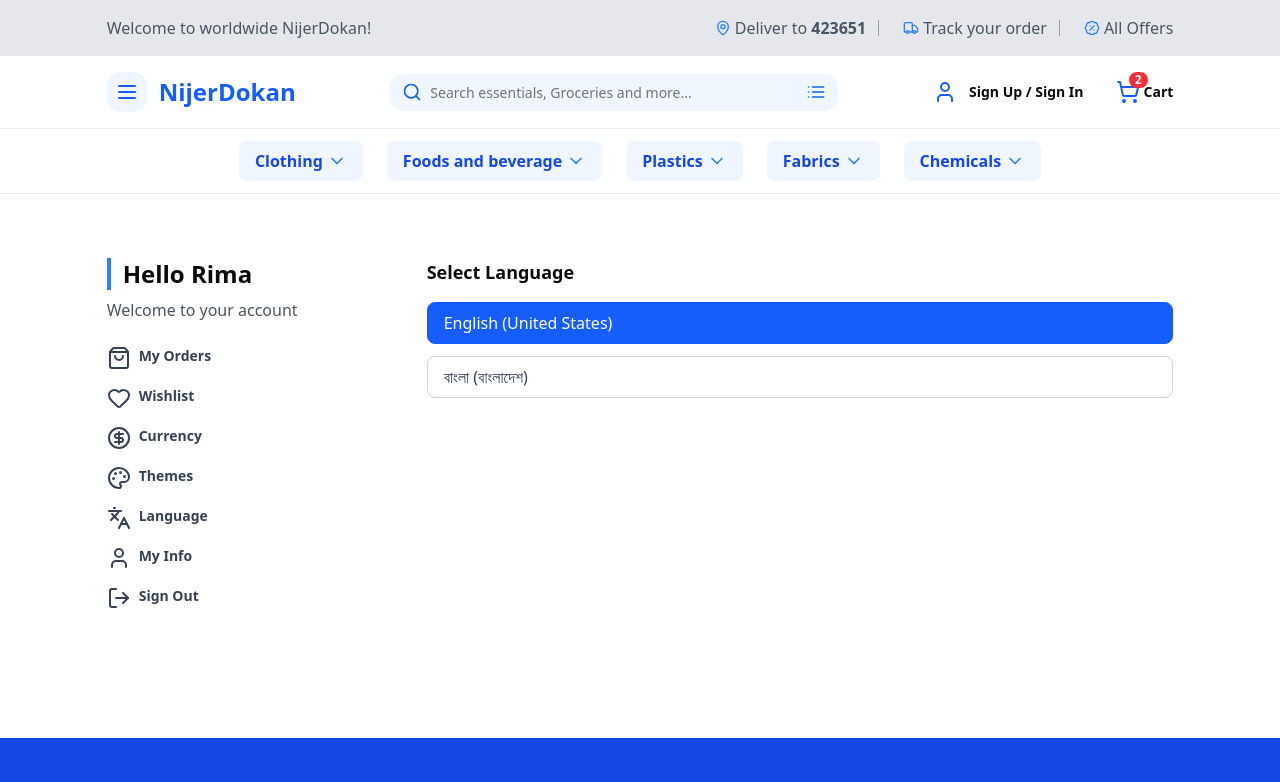
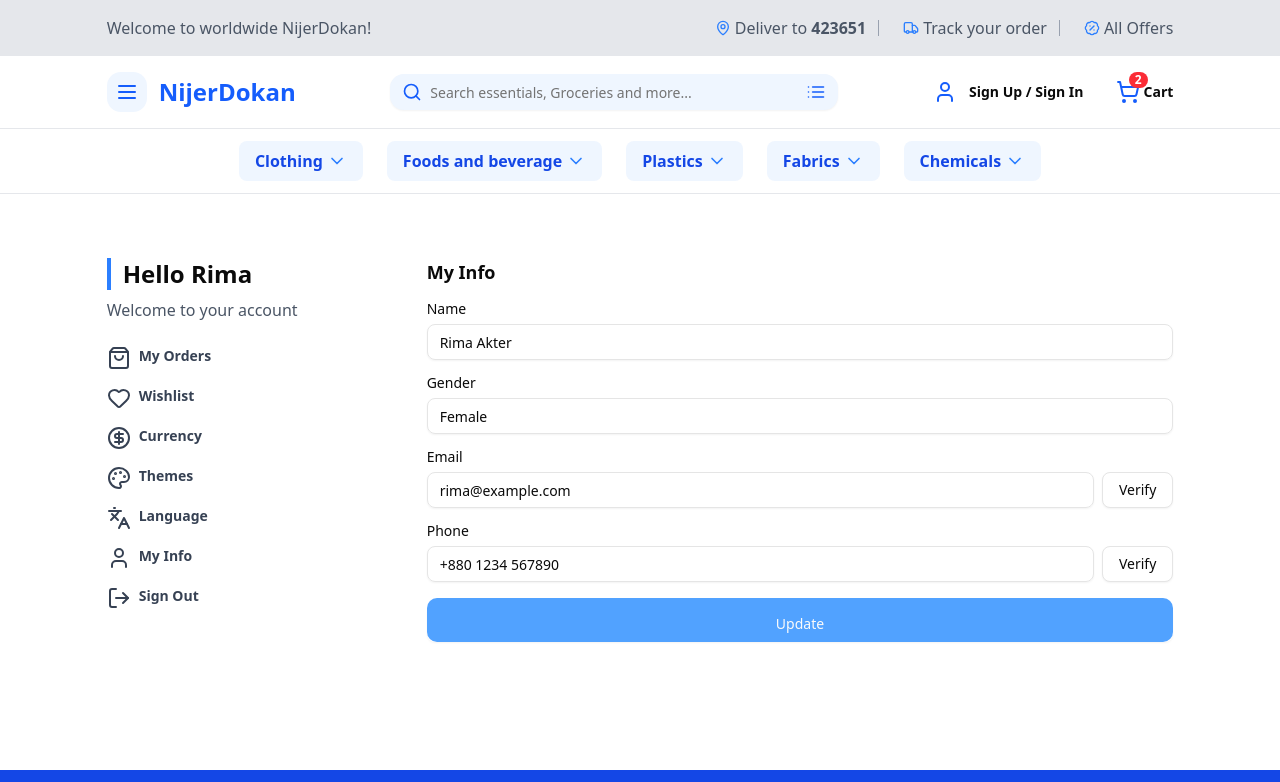
Before and after one commit to rima-apidoxy/NijerDOkan, a Next.js app: page /myAccount in a window 1280 px wide. Shown: the top 782 px of the page. Built offline with nearby package versions, Linux system fonts and the light colour scheme.

Commit message:
feat: add custom error pages and empty state pages

```diff
--- /dev/null
+++ b/app/cart/emptyCart.js
@@ -0,0 +1,22 @@
+"use client"
+
+import Link from "next/link"
+import { ShoppingCart } from "lucide-react"
+import { Button } from "@/components/ui/button"
+
+export default function EmptyCart() {
+    return (
+        <div className="flex flex-col items-center justify-center h-[80vh] text-center bg-gray-50 px-4">
+            <ShoppingCart className="w-16 h-16 text-gray-400 mb-4" />
+            <h2 className="text-xl font-semibold text-gray-800 mb-2">Your cart is empty</h2>
+            <p className="text-gray-600 mb-6">
+                Looks like you haven’t added anything to your cart yet.
+            </p>
+            <Link href="/products">
+                <Button className="bg-blue-700 hover:bg-blue-800 text-white">
+                    Shop Now
+                </Button>
+            </Link>
+        </div>
+    )
+}
--- /dev/null
+++ b/app/internalServerError.js
@@ -0,0 +1,21 @@
+"use client"
+
+import Link from "next/link"
+import { Button } from "@/components/ui/button"
+
+export default function ServerErrorPage() {
+    return (
+        <div className="flex flex-col items-center justify-center h-screen text-center bg-gray-50 px-4">
+            <h1 className="text-7xl font-extrabold text-red-600 mb-4">500</h1>
+            <h2 className="text-2xl font-semibold text-gray-800 mb-2">Something went wrong</h2>
+            <p className="text-gray-600 mb-6">
+                We’re experiencing technical issues. Please try again later.
+            </p>
+            <Link href="/">
+                <Button className="bg-red-600 hover:bg-red-700 text-white">
+                    Back to Home
+                </Button>
+            </Link>
+        </div>
+    )
+}
--- /dev/null
+++ b/app/maintenance.js
@@ -0,0 +1,16 @@
+"use client"
+
+import { Clock } from "lucide-react"
+
+export default function MaintenancePage() {
+    return (
+        <div className="flex flex-col items-center justify-center h-screen text-center bg-gradient-to-br from-blue-50 to-white px-4">
+            <Clock className="w-16 h-16 text-blue-600 mb-4" />
+            <h1 className="text-2xl font-semibold text-gray-800 mb-2">We’ll be back soon!</h1>
+            <p className="text-gray-600 max-w-md">
+                Our website is currently undergoing scheduled maintenance to improve your shopping experience.
+            </p>
+            <p className="text-gray-500 mt-2">Thank you for your patience.</p>
+        </div>
+    )
+}
--- a/app/myAccount/page.js
+++ b/app/myAccount/page.js
@@ -1,5 +1,6 @@
 import ChangeCurrency from "@/components/changeCurrency/changeCurrency";
 import LanguageSelector from "@/components/languageSelector/languageSelector";
+import MyInfo from "@/components/myInfo/myInfo";
 import MyOrders from "@/components/myOrders/myOrders";
 import NotificationSettings from "@/components/notificationSettings/notificationSettings";
 import OrderDetails from "@/components/orderDetails/orderDetails";
@@ -56,7 +57,9 @@
                 {/* <ChangeCurrency></ChangeCurrency> */}
                 {/* <Themes></Themes> */}
                 {/* <NotificationSettings></NotificationSettings> */}
-                <LanguageSelector></LanguageSelector>
+                {/* <LanguageSelector></LanguageSelector> */}
+                <MyInfo></MyInfo>
+
             </section>
         </div>
     )
--- a/app/page.js
+++ b/app/page.js
@@ -3,6 +3,7 @@
 import Slider from "@/components/slider/slider";
 import TopBrandsSection from "@/components/topBrandsSection/topBrandsSection";
 import TopCategories from "@/components/topCategories/topCategories";
+import PageNotFound from "./pageNotFound";
 
 export default function Home() {
   return (
--- /dev/null
+++ b/app/pageNotFound.js
@@ -0,0 +1,21 @@
+"use client"
+
+import Link from "next/link"
+import { Button } from "@/components/ui/button"
+
+export default function PageNotFound() {
+    return (
+        <div className="flex flex-col items-center justify-center h-screen text-center bg-gray-50 px-4">
+            <h1 className="text-7xl font-extrabold text-blue-700 mb-4">404</h1>
+            <h2 className="text-2xl font-semibold text-gray-800 mb-2">Page Not Found</h2>
+            <p className="text-gray-600 mb-6">
+                Sorry, the page you are looking for doesn’t exist or has been moved.
+            </p>
+            <Link href="/">
+                <Button className="bg-blue-700 hover:bg-blue-800 text-white">
+                    Back to Home
+                </Button>
+            </Link>
+        </div>
+    )
+}
--- /dev/null
+++ b/app/unathurizedAccess.js
@@ -0,0 +1,22 @@
+"use client"
+
+import { Lock } from "lucide-react"
+import Link from "next/link"
+import { Button } from "@/components/ui/button"
+
+export default function UnauthorizedPage() {
+    return (
+        <div className="flex flex-col items-center justify-center h-screen text-center bg-gray-50 px-4">
+            <Lock className="w-16 h-16 text-yellow-500 mb-4" />
+            <h1 className="text-2xl font-semibold text-gray-800 mb-2">Access Denied</h1>
+            <p className="text-gray-600 mb-6">
+                You don’t have permission to view this page.
+            </p>
+            <Link href="/">
+                <Button className="bg-yellow-500 hover:bg-yellow-600 text-white">
+                    Go to Home
+                </Button>
+            </Link>
+        </div>
+    )
+}
--- /dev/null
+++ b/components/myInfo/myInfo.js
@@ -0,0 +1,53 @@
+"use client";
+
+import { Input } from "@/components/ui/input";
+import { Label } from "@/components/ui/label";
+import { Button } from "@/components/ui/button";
+
+export default function MyInfoSection() {
+    return (
+        <section className="space-y-4">
+            <h2 className="text-lg font-semibold">My Info</h2>
+
+            <div className="space-y-2">
+                <Label htmlFor="name">Name</Label>
+                <Input id="name" placeholder="Enter your name" defaultValue="Rima Akter" />
+            </div>
+
+            <div className="space-y-2">
+                <Label htmlFor="gender">Gender</Label>
+                <Input id="gender" placeholder="Enter your gender" defaultValue="Female" />
+            </div>
+
+            <div className="space-y-2">
+                <Label htmlFor="email">Email</Label>
+                <div className="flex gap-2">
+                    <Input
+                        id="email"
+                        type="email"
+                        placeholder="Enter your email"
+                        defaultValue="rima@example.com"
+                    />
+                    <Button variant="outline">Verify</Button>
+                </div>
+            </div>
+
+            <div className="space-y-2">
+                <Label htmlFor="phone">Phone</Label>
+                <div className="flex gap-2">
+                    <Input
+                        id="phone"
+                        type="tel"
+                        placeholder="Enter your phone number"
+                        defaultValue="+880 1234 567890"
+                    />
+                    <Button variant="outline">Verify</Button>
+                </div>
+            </div>
+
+            <div className="pt-2 bg-blue-400 rounded-lg hover:bg-blue-600">
+                <Button className="w-full">Update</Button>
+            </div>
+        </section>
+    );
+}
--- /dev/null
+++ b/components/wishlist/emptyWishlist.js
@@ -0,0 +1,22 @@
+"use client"
+
+import { Heart } from "lucide-react"
+import Link from "next/link"
+import { Button } from "@/components/ui/button"
+
+export default function EmptyWishlistPage() {
+    return (
+        <div className="flex flex-col items-center justify-center h-[80vh] text-center bg-gray-50 px-4">
+            <Heart className="w-16 h-16 text-pink-500 mb-4" />
+            <h2 className="text-xl font-semibold text-gray-800 mb-2">Your wishlist is empty</h2>
+            <p className="text-gray-600 mb-6">
+                Start adding products you love to your wishlist.
+            </p>
+            <Link href="/products">
+                <Button className="bg-pink-500 hover:bg-pink-600 text-white">
+                    Browse Products
+                </Button>
+            </Link>
+        </div>
+    )
+}
```
